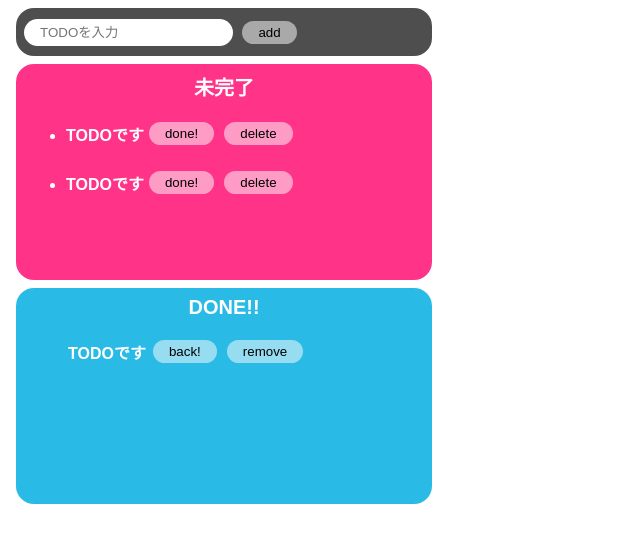
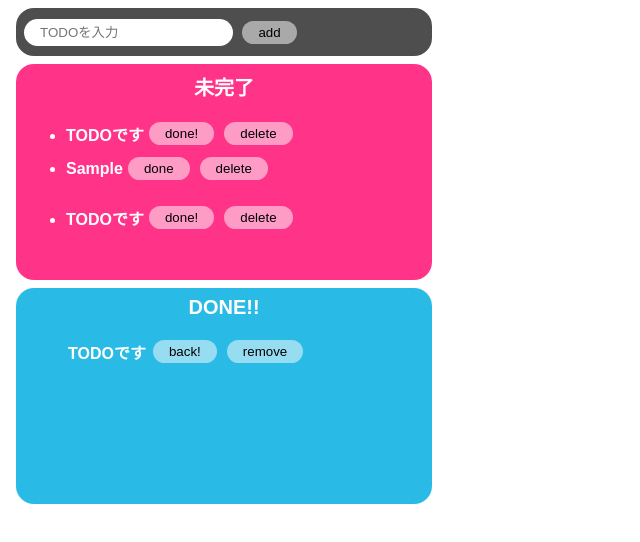
Before and after one commit to TomiXRM/todo-app, a website built with Parcel: page index.html in a window 1280 px wide. Both pictures are taken after typing "Sample" into the empty fields and a click on the button "add". Shown: the whole page, without its empty margins (0-640 px from the left). Built offline with nearby package versions, Linux system fonts and the light colour scheme.

Commit message:
add  : TODO add function

```diff
--- a/index.html
+++ b/index.html
@@ -14,7 +14,7 @@
 
     <div class="imcomplete-area">
       <p class="title">未完了</p>
-      <ul>
+      <ul id="incomplete-list">
         <div class="list-row">
           <li>TODOです</li>
           <button>done!</button>
--- a/src/index.js
+++ b/src/index.js
@@ -3,7 +3,30 @@ import "./styles.css";
 const onClickAdd = () => {
   const inputText = document.getElementById("add-text").value;
   document.getElementById("add-text").value = null;
-  alert(inputText);
+  //divタグの生成
+  const div = document.createElement("div");
+  div.className = "list-row"; //プロパティadd class
+
+  //li タグ
+  const li = document.createElement("li");
+  li.innerText = inputText; //プロパティ　入力内容　add
+  console.log(li);
+
+  //button
+  const btn1 = document.createElement("button");
+  btn1.innerText = "done";
+  const btn2 = document.createElement("button");
+  btn2.innerText = "delete";
+
+  //divの中にliとかを入れる
+  div.appendChild(li);
+  div.appendChild(btn1);
+  div.appendChild(btn2);
+
+  //未完了のリストに追加
+  document.getElementById("incomplete-list").appendChild(div);
+  console.log(div);
+  // alert(inputText);
 };
 
 document
```
Also changed, not shown: .codesandbox/workspace.json.
